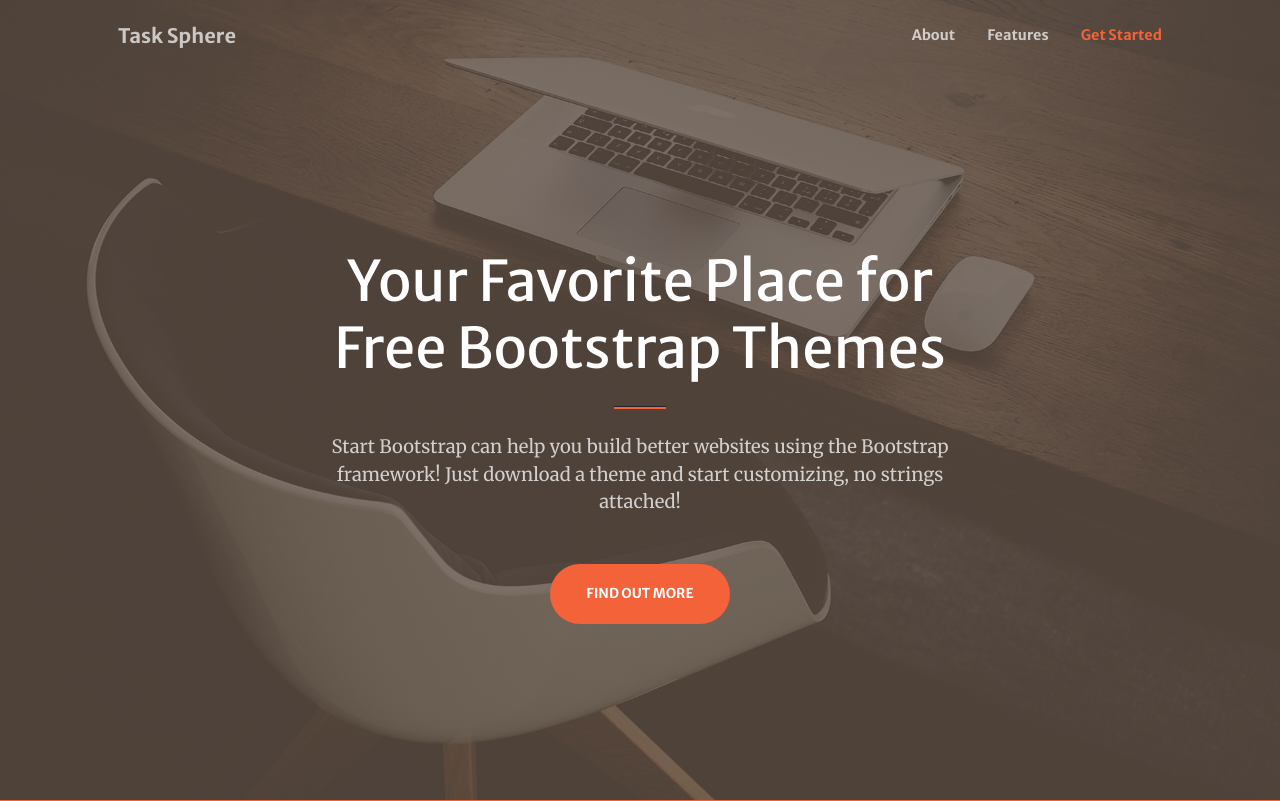
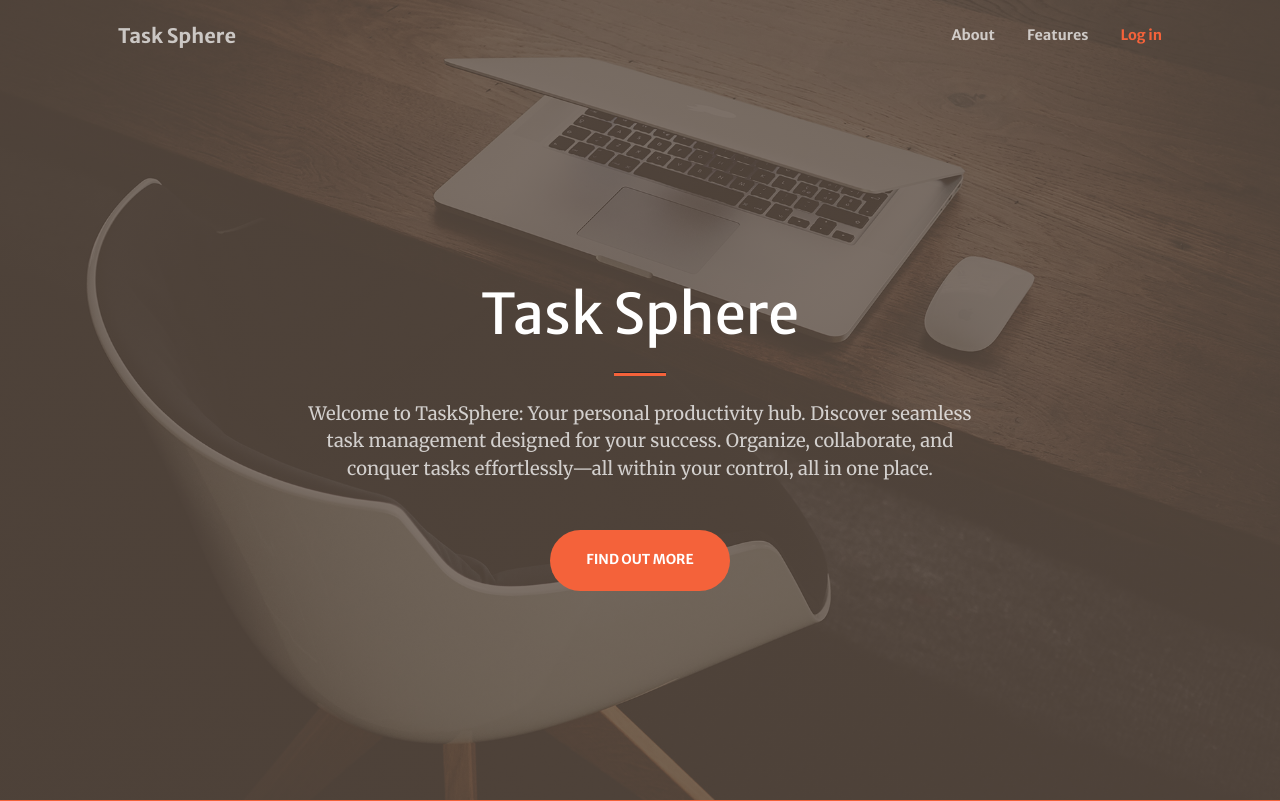
Before and after one commit to GGh41th/Symonfy-Project, a Symfony app: template templates/home/index.html.twig in a window 1280 px wide. Shown: the top 801 px of the page. Run offline with Twig, Linux system fonts and the light colour scheme; the template is opened without the code that fills it, so the values that code supplies are empty; some libraries are stand-ins or nearby versions.

Commit message:
Updated some UI

```diff
--- a/src/Controller/RegistrationController.php
+++ b/src/Controller/RegistrationController.php
@@ -60,7 +60,7 @@ class RegistrationController extends AbstractController
             // generate a signed url and email it to the user
             $this->emailVerifier->sendEmailConfirmation('app_verify_email', $user,
                 (new TemplatedEmail())
-                    ->from(new Address('tasksphere@hotmail.com', 'ERRET Task Manager'))
+                    ->from(new Address('tasksphere@hotmail.com', 'ERRET Task Sphere'))
                     ->to($user->getEmail())
                     ->subject('Please Confirm your Email')
                     ->htmlTemplate('registration/confirmation_email.html.twig')
--- a/templates/home/index.html.twig
+++ b/templates/home/index.html.twig
@@ -6,7 +6,7 @@
     <meta name = "viewport" content = "width=device-width, initial-scale=1, shrink-to-fit=no"/>
     <meta name = "description" content = ""/>
     <meta name = "author" content = ""/>
-    <title>Creative - Start Bootstrap Theme</title>
+    <title>Task Sphere</title>
     <!-- Favicon-->
     <link rel = "icon" type = "image/x-icon" href ={{ asset("assets/home/assets/favicon.ico") }}/>
     <!-- Bootstrap Icons-->
@@ -34,7 +34,7 @@
             <ul class = "navbar-nav ms-auto my-2 my-lg-0">
                 <li class = "nav-item"><a class = "nav-link" href = "#about">About</a></li>
                 <li class = "nav-item"><a class = "nav-link" href = "#features">Features</a></li>
-                <li class = "nav-item"><a class = "nav-link" href = "#start">Get Started</a></li>
+                <li class = "nav-item"><a class = "nav-link" href = "#start">Log in</a></li>
             </ul>
         </div>
     </div>
@@ -44,13 +44,11 @@
     <div class = "container px-4 px-lg-5 h-100">
         <div class = "row gx-4 gx-lg-5 h-100 align-items-center justify-content-center text-center">
             <div class = "col-lg-8 align-self-end">
-                <h1 class = "text-white font-weight-bold">Your Favorite Place for Free Bootstrap Themes</h1>
+                <h1 class = "text-white font-weight-bold">Task Sphere</h1>
                 <hr class = "divider"/>
             </div>
             <div class = "col-lg-8 align-self-baseline">
-                <p class = "text-white-75 mb-5">Start Bootstrap can help you build better websites using the Bootstrap
-                                                framework! Just download a theme and start customizing, no strings
-                                                attached!</p>
+                <p class = "text-white-75 mb-5">Welcome to TaskSphere: Your personal productivity hub. Discover seamless task management designed for your success. Organize, collaborate, and conquer tasks effortlessly—all within your control, all in one place.</p>
                 <a class = "btn btn-primary btn-xl" href = "#more">Find Out More</a>
             </div>
         </div>
@@ -124,7 +122,8 @@
         <p class = "text-muted mb-4">Take the first step into our platform by clicking below. You'll be unlocking a
                                      world of organized task management at
                                      your fingertips.</p>
-        <a class = "btn btn-light btn-xl" href = "{{ path("app_login") }}">Log in</a>
+        <a class = "btn btn-light btn-xl m-5" href = "{{ path("app_register") }}">Sign up</a>
+        <a class = "btn btn-primary btn-xl m-5" href = "{{ path("app_login") }}">Log in</a>
     </div>
 </section>
 
```
Also changed, not shown: templates/user/profile.html.twig (+22 -20 lines), public/assets/home/css/styles_admin.css, public/assets/home/css/styles_user.css.
